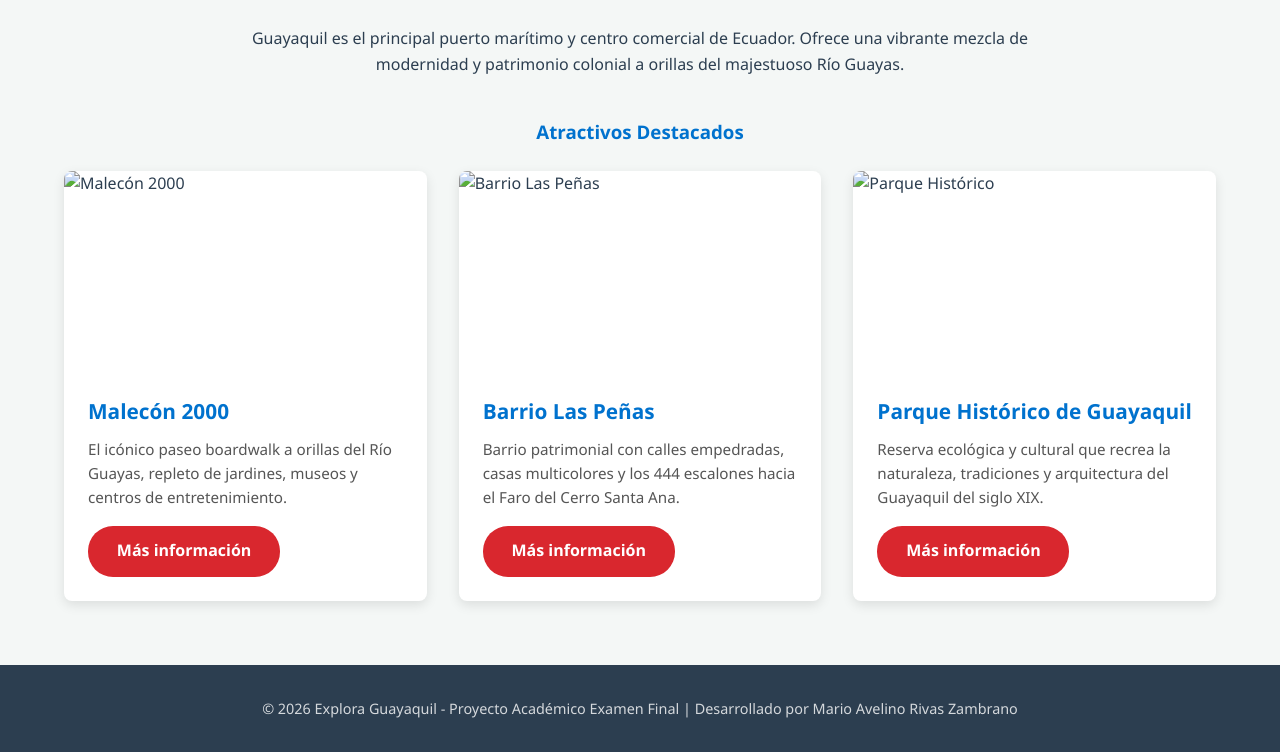
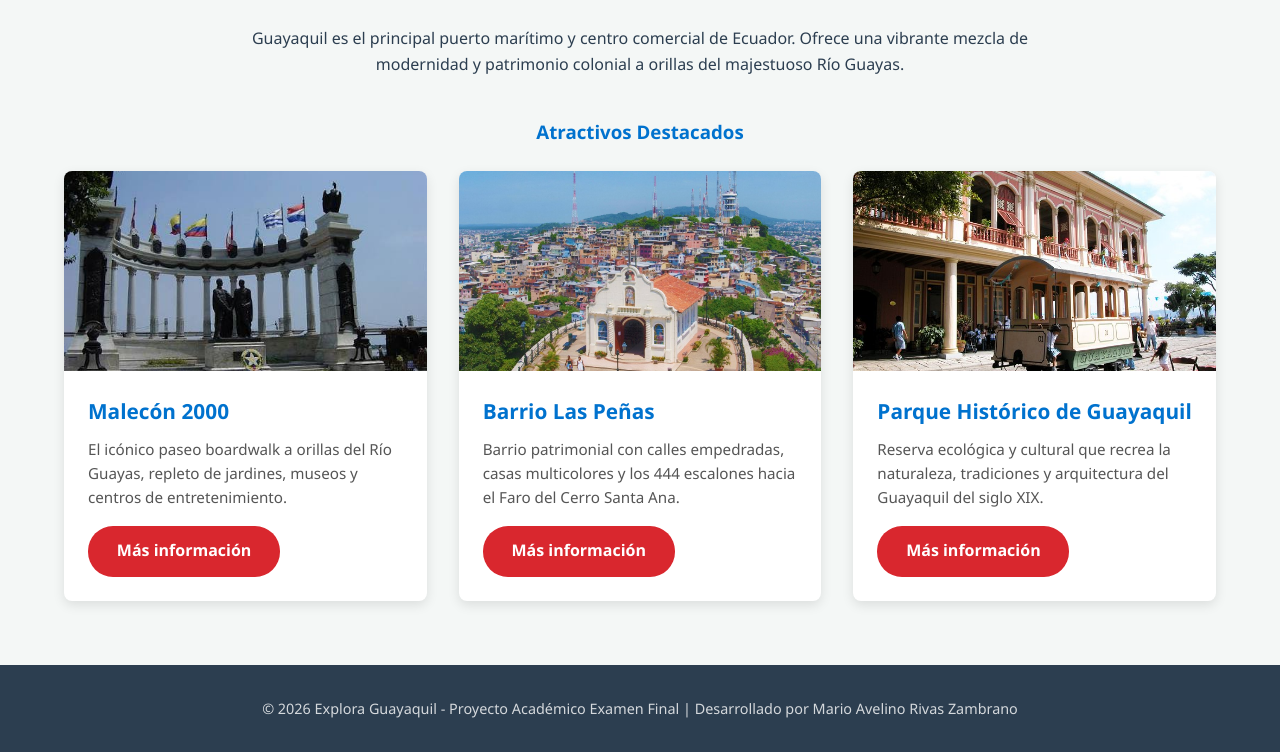
Before and after one commit to marvelparritillo-hue/EXAMEN-RIVAS, a plain HTML site: page index.html in a window 1280 px wide. Shown: the part 754-1506 px from the top of the page. Drawn offline with Linux system fonts and the light colour scheme.

Commit message:
Se añaden imágenes y se corrigen rutas en index.html

```diff
--- a/index.html
+++ b/index.html
@@ -42,7 +42,7 @@
     <h3 style="margin-bottom: 1.5rem; text-align: center; color: var(--primary-color);">Atractivos Destacados</h3>
     <div class="grid-cards">
       <article class="card">
-        <img src="images/malecon.jpg" alt="Malecón 2000">
+        <img src="images/malecon2000.jpg" alt="Malecón 2000">
         <div class="card-body">
           <h3>Malecón 2000</h3>
           <p>El icónico paseo boardwalk a orillas del Río Guayas, repleto de jardines, museos y centros de entretenimiento.</p>
@@ -51,7 +51,7 @@
       </article>
 
       <article class="card">
-        <img src="images/las-penas.jpg" alt="Barrio Las Peñas">
+        <img src="images/laspenias.jpg" alt="Barrio Las Peñas">
         <div class="card-body">
           <h3>Barrio Las Peñas</h3>
           <p>Barrio patrimonial con calles empedradas, casas multicolores y los 444 escalones hacia el Faro del Cerro Santa Ana.</p>
@@ -60,7 +60,7 @@
       </article>
 
       <article class="card">
-        <img src="images/parque-historico.jpg" alt="Parque Histórico">
+        <img src="images/parqueh.jpg" alt="Parque Histórico">
         <div class="card-body">
           <h3>Parque Histórico de Guayaquil</h3>
           <p>Reserva ecológica y cultural que recrea la naturaleza, tradiciones y arquitectura del Guayaquil del siglo XIX.</p>
```
Also changed, not shown: images/laspenias.jpg (added), images/malecon2000.jpg (added), images/parqueh.jpg (added).
